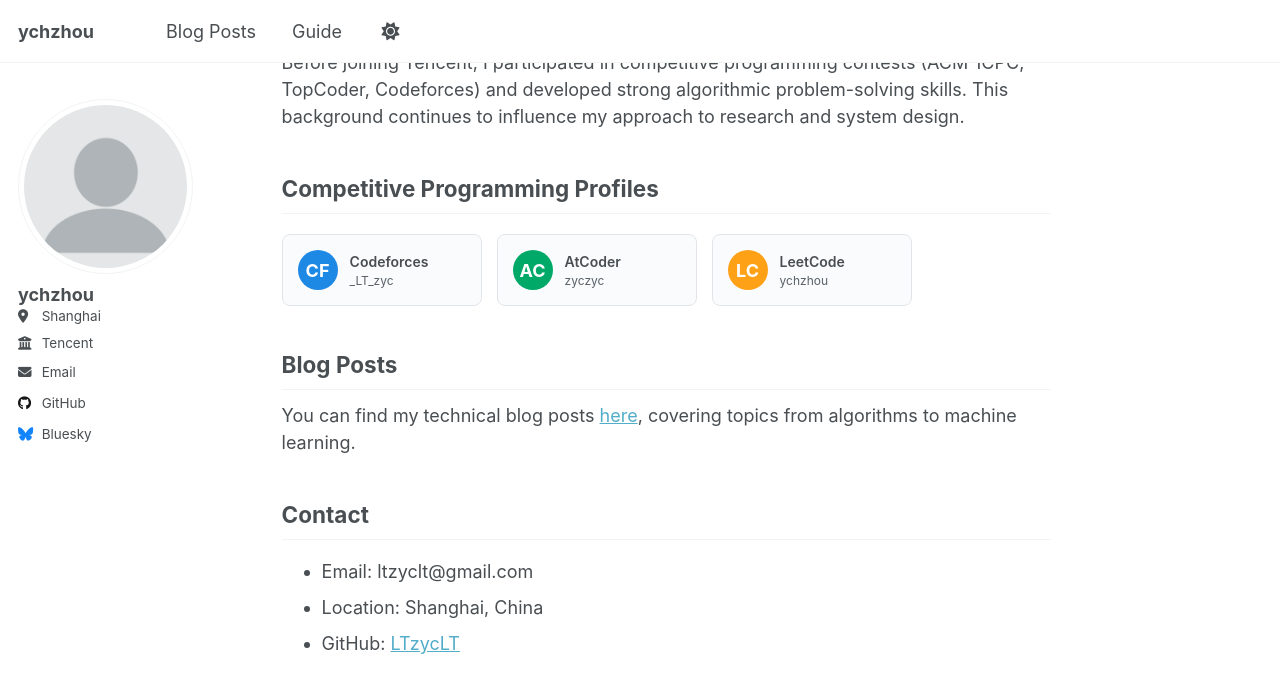
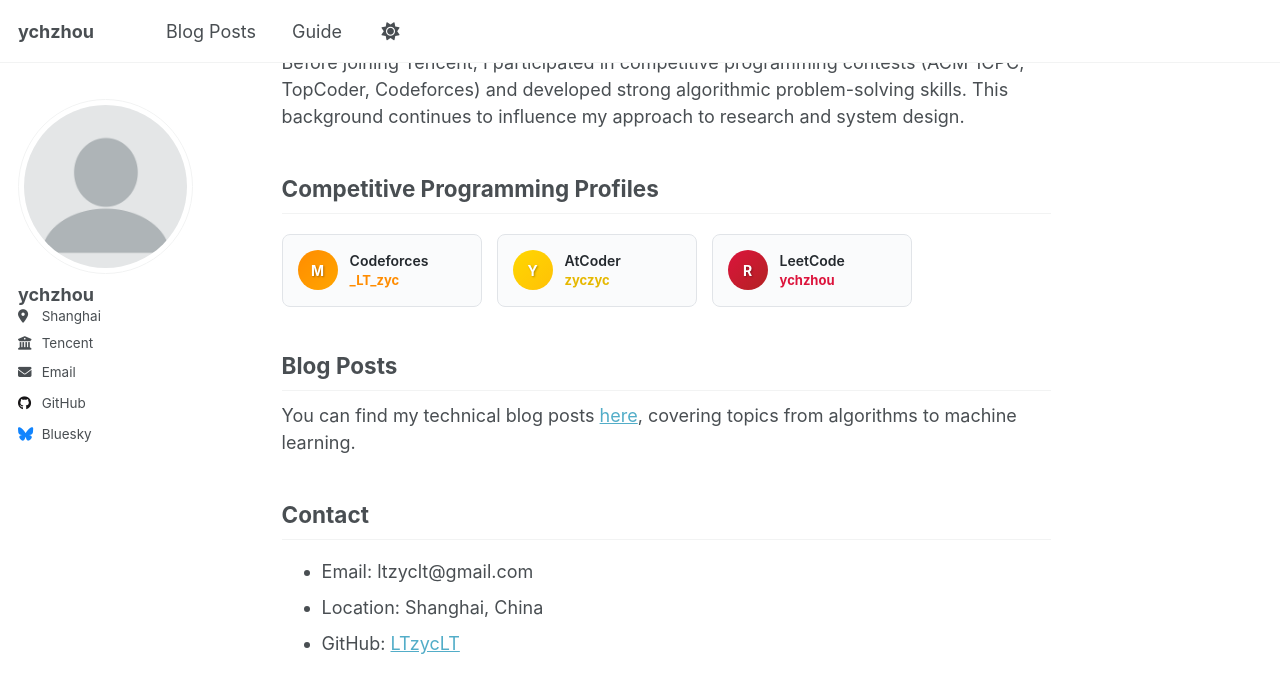
Before and after one commit to LTzycLT/ltzyclt.github.io, a Jekyll site: the page built from _pages/about.md, in a window 1280 px wide and 900 px high, scrolled down 497 px. Shown: the top 693 px of the window. Built offline with Jekyll 4.4.1, drawn with Linux system fonts in a browser that asks for light colours; a script that is not in the unit is left out.

Commit message:
Update CP profiles with rank colors

```diff
--- a/_pages/about.md
+++ b/_pages/about.md
@@ -23,32 +23,32 @@
 
 <div style="display: flex; flex-wrap: wrap; gap: 15px; margin: 20px 0;">
 
-  <a href="https://codeforces.com/profile/_LT_zyc" target="_blank" style="text-decoration: none; color: inherit;">
+  <a href="https://codeforces.com/profile/_LT_zyc" target="_blank" style="text-decoration: none;">
     <div style="border: 1px solid #e1e4e8; border-radius: 8px; padding: 15px; min-width: 200px; display: flex; align-items: center; gap: 12px; transition: all 0.3s; background: #fafbfc;">
-      <div style="width: 40px; height: 40px; background: #1e88e5; border-radius: 50%; display: flex; align-items: center; justify-content: center; color: white; font-weight: bold; font-size: 18px;">CF</div>
+      <div style="width: 40px; height: 40px; background: linear-gradient(135deg, #FF8C00, #FFA500); border-radius: 50%; display: flex; align-items: center; justify-content: center; color: white; font-weight: bold; font-size: 14px; text-shadow: 1px 1px 2px rgba(0,0,0,0.3);">M</div>
       <div>
-        <div style="font-weight: 600; font-size: 14px;">Codeforces</div>
-        <div style="font-size: 12px; color: #586069;">_LT_zyc</div>
+        <div style="font-weight: 600; font-size: 14px; color: #24292e;">Codeforces</div>
+        <div style="font-size: 13px; color: #FF8C00; font-weight: 700;">_LT_zyc</div>
       </div>
     </div>
   </a>
 
-  <a href="https://atcoder.jp/users/zyczyc" target="_blank" style="text-decoration: none; color: inherit;">
+  <a href="https://atcoder.jp/users/zyczyc" target="_blank" style="text-decoration: none;">
     <div style="border: 1px solid #e1e4e8; border-radius: 8px; padding: 15px; min-width: 200px; display: flex; align-items: center; gap: 12px; transition: all 0.3s; background: #fafbfc;">
-      <div style="width: 40px; height: 40px; background: #00a968; border-radius: 50%; display: flex; align-items: center; justify-content: center; color: white; font-weight: bold; font-size: 18px;">AC</div>
+      <div style="width: 40px; height: 40px; background: linear-gradient(135deg, #FFD700, #FFC107); border-radius: 50%; display: flex; align-items: center; justify-content: center; color: white; font-weight: bold; font-size: 14px; text-shadow: 1px 1px 2px rgba(0,0,0,0.3);">Y</div>
       <div>
-        <div style="font-weight: 600; font-size: 14px;">AtCoder</div>
-        <div style="font-size: 12px; color: #586069;">zyczyc</div>
+        <div style="font-weight: 600; font-size: 14px; color: #24292e;">AtCoder</div>
+        <div style="font-size: 13px; color: #E6B800; font-weight: 700;">zyczyc</div>
       </div>
     </div>
   </a>
 
-  <a href="https://leetcode.cn/u/ychzhou/" target="_blank" style="text-decoration: none; color: inherit;">
+  <a href="https://leetcode.cn/u/ychzhou/" target="_blank" style="text-decoration: none;">
     <div style="border: 1px solid #e1e4e8; border-radius: 8px; padding: 15px; min-width: 200px; display: flex; align-items: center; gap: 12px; transition: all 0.3s; background: #fafbfc;">
-      <div style="width: 40px; height: 40px; background: #ffa116; border-radius: 50%; display: flex; align-items: center; justify-content: center; color: white; font-weight: bold; font-size: 18px;">LC</div>
+      <div style="width: 40px; height: 40px; background: linear-gradient(135deg, #DC143C, #B22222); border-radius: 50%; display: flex; align-items: center; justify-content: center; color: white; font-weight: bold; font-size: 14px; text-shadow: 1px 1px 2px rgba(0,0,0,0.3);">R</div>
       <div>
-        <div style="font-weight: 600; font-size: 14px;">LeetCode</div>
-        <div style="font-size: 12px; color: #586069;">ychzhou</div>
+        <div style="font-weight: 600; font-size: 14px; color: #24292e;">LeetCode</div>
+        <div style="font-size: 13px; color: #DC143C; font-weight: 700;">ychzhou</div>
       </div>
     </div>
   </a>
```
